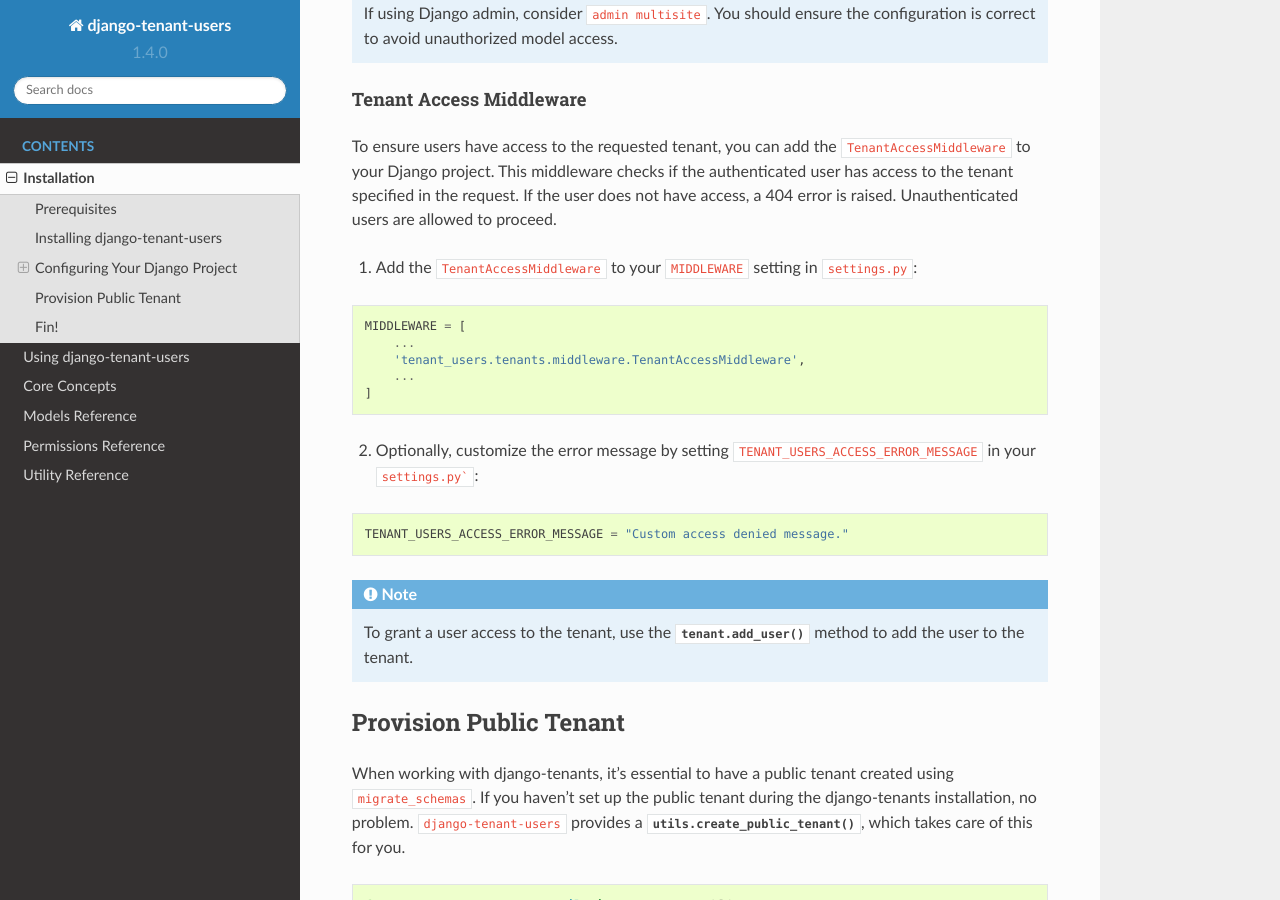
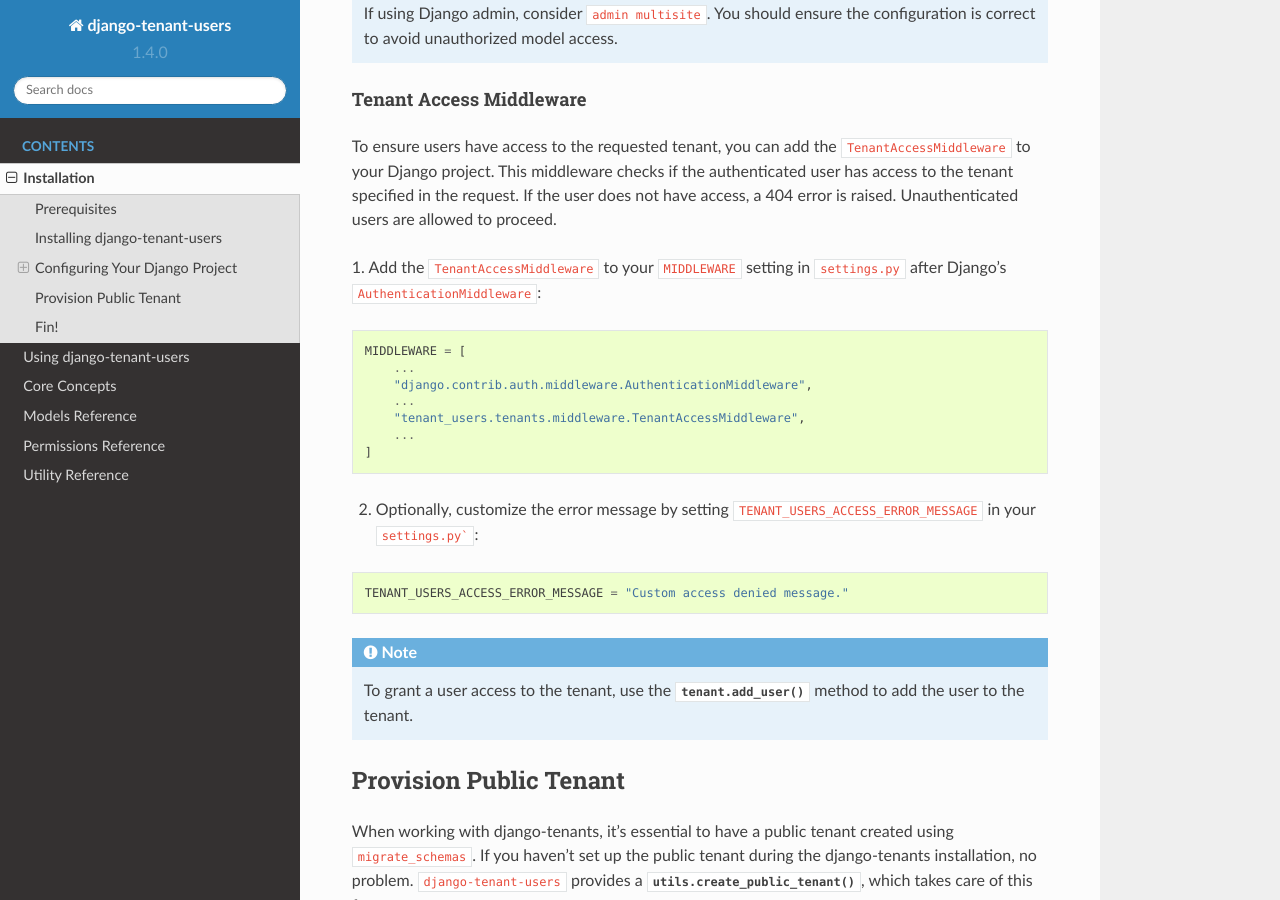
Before and after one commit to Corvia/django-tenant-users, a Sphinx documentation site: the page built from docs/pages/installation.rst, in a window 1280 px wide and 900 px high, scrolled down 2718 px. Built offline with Sphinx 7.4.7 and the Read the Docs theme 2.0.0, drawn with Linux system fonts in a browser that asks for light colours.

Commit message:
docs(middleware): add specification of where to add middleware

```diff
--- a/docs/pages/installation.rst
+++ b/docs/pages/installation.rst
@@ -153,13 +153,16 @@
 user does not have access, a 404 error is raised. Unauthenticated users are
 allowed to proceed.
 
-1. Add the ``TenantAccessMiddleware`` to your ``MIDDLEWARE`` setting in ``settings.py``:
+1. Add the ``TenantAccessMiddleware`` to your ``MIDDLEWARE`` setting in ``settings.py`` after
+Django's ``AuthenticationMiddleware``:
 
 .. code-block:: python
 
     MIDDLEWARE = [
         ...
-        'tenant_users.tenants.middleware.TenantAccessMiddleware',
+        "django.contrib.auth.middleware.AuthenticationMiddleware",
+        ...
+        "tenant_users.tenants.middleware.TenantAccessMiddleware",
         ...
     ]
 
```
